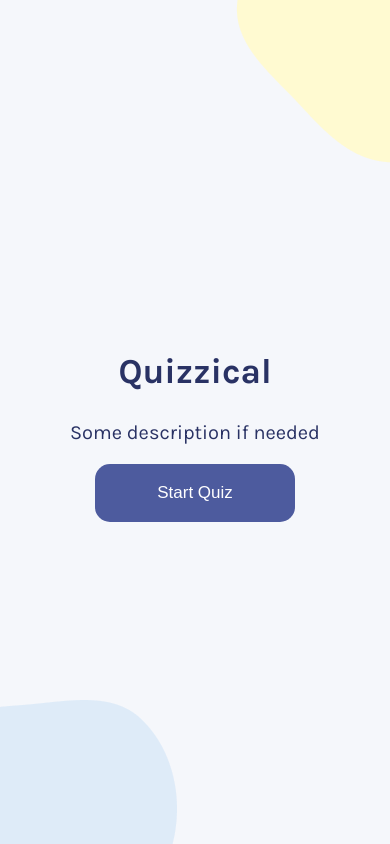
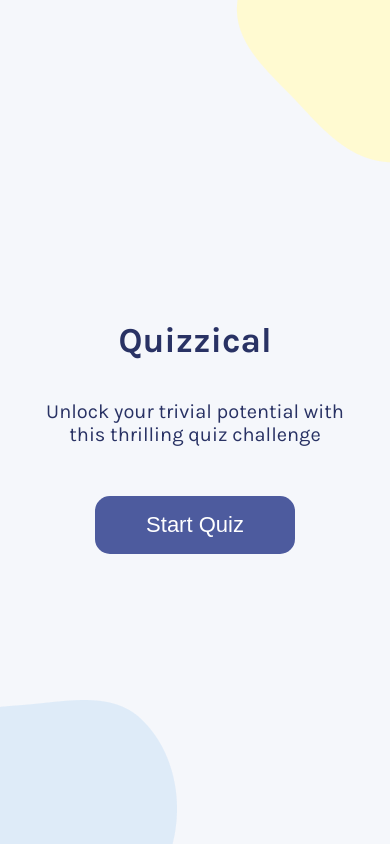
Before and after one commit to Azeezat87/Quizzical-app, a React (Vite) app: page / in a window 390 px wide. Built offline with nearby package versions, Linux system fonts and the light colour scheme.

Commit message:
start-page updated

```diff
--- a/src/App.jsx
+++ b/src/App.jsx
@@ -16,7 +16,7 @@ function App() {
         (
           <section className='start-quiz'>
             <h1>Quizzical</h1>
-            <p>Some description if needed</p>
+            <p>Unlock your trivial potential with this thrilling quiz challenge</p>
             <button onClick={() => setNotes(true)}>
               Start Quiz
             </button>
--- a/src/index.css
+++ b/src/index.css
@@ -131,4 +131,15 @@ font-size: 17px;
 .quiz-contents > .line{
     width: 335px;
   }
+  .start-quiz p{
+    font-size: 20px;
+    font-weight: 400;
+    color: #293264;
+    margin-top: -20px;
+    padding: 30px;
+    text-align: center;
+  }
+  .start-quiz button{
+    font-size: 22px;
+  }
 }
```
